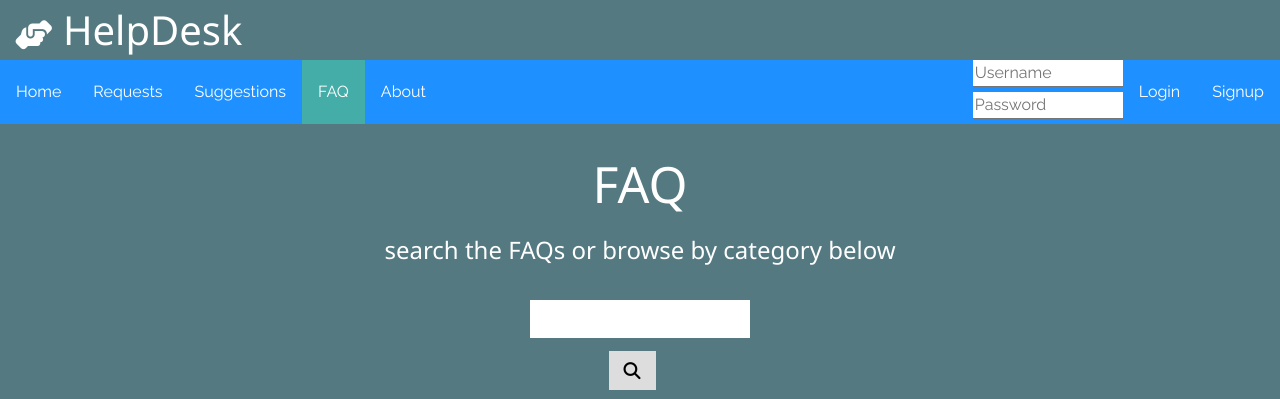
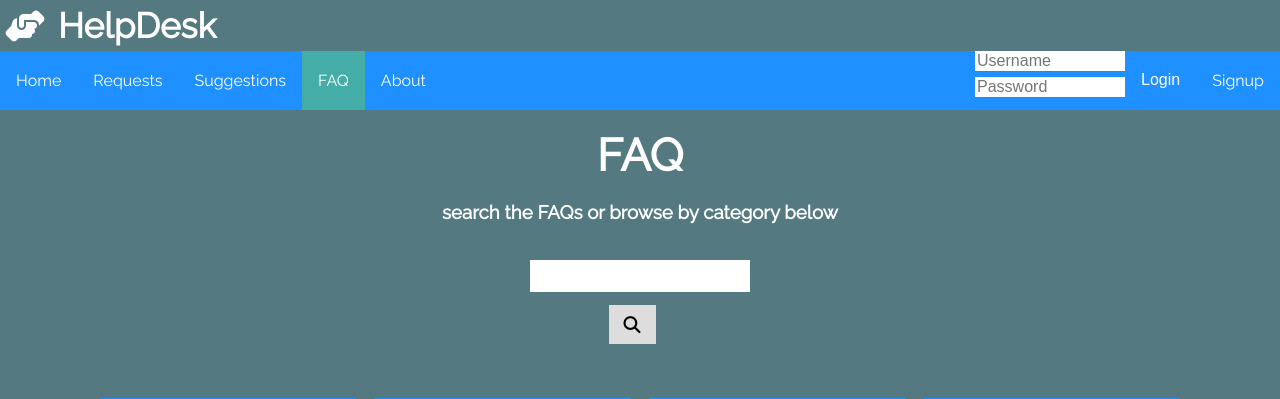
Before and after one commit to JawadAlSaeed/HelpDesk-Project, a PHP site: page /FAQ.php in a window 1280 px wide. Shown: the top 399 px of the page. Run offline with PHP 8.4, Linux system fonts and the light colour scheme; some libraries are stand-ins or nearby versions.

Commit message:
removed unnassasary link to w3

```diff
--- a/About.php
+++ b/About.php
@@ -9,7 +9,6 @@
     <meta charset="UTF-8">
     <meta name="viewport" content="width=device-width, initial-scale=1.0">
     <link href="css/mainCSS.css" rel="stylesheet" type="text/css" />
-    <link rel="stylesheet" href="https://www.w3schools.com/w3css/4/w3.css">
     <script src="https://kit.fontawesome.com/25823c862e.js"></script>
     <link href="https://fonts.googleapis.com/css?family=Raleway&display=swap" rel="stylesheet">
     <link href="css/input.css" rel="stylesheet" type="text/css" />
@@ -94,7 +93,7 @@
         </div>
         <br>
         <center>
-        <h1 style="font-size:50px">About</h1>
+        <h1 style="font-size:45px">About</h1>
         <br>
         <br>
         <br>
--- a/FAQ.php
+++ b/FAQ.php
@@ -9,7 +9,6 @@
     <meta charset="UTF-8">
     <meta name="viewport" content="width=device-width, initial-scale=1.0">
     <link href="css/mainCSS.css" rel="stylesheet" type="text/css" />
-    <link rel="stylesheet" href="https://www.w3schools.com/w3css/4/w3.css">
     <script src="https://kit.fontawesome.com/25823c862e.js"></script>
     <link href="https://fonts.googleapis.com/css?family=Raleway&display=swap" rel="stylesheet">
     <link href="css/input.css" rel="stylesheet" type="text/css" />
@@ -95,7 +94,7 @@
         <br>
         <div>
             <center>
-                <h1 style="font-size:50px">FAQ</h1>
+                <h1 style="font-size:45px">FAQ</h1>
                 <h3>search the FAQs or browse by category below</h3>
                 <br>
                 <div class="search-container">
--- a/Home.php
+++ b/Home.php
@@ -8,7 +8,6 @@
     <meta charset="UTF-8">
     <meta name="viewport" content="width=device-width, initial-scale=1.0">
     <link href="css/mainCSS.css" rel="stylesheet" type="text/css" />
-    <link rel="stylesheet" href="https://www.w3schools.com/w3css/4/w3.css">
     <script src="https://kit.fontawesome.com/25823c862e.js"></script>
     <link href="https://fonts.googleapis.com/css?family=Raleway&display=swap" rel="stylesheet">
     <link href="css/input.css" rel="stylesheet" type="text/css" />
@@ -95,7 +94,7 @@
         <br>
         <div>
             <center>
-                <h1 style="font-size:50px">How can we help you today?</h1>
+                <h1 style="font-size:45px">How can we help you today?</h1>
             </center>
         </div>
         <br>
--- a/Requests.php
+++ b/Requests.php
@@ -9,7 +9,6 @@
     <meta charset="UTF-8">
     <meta name="viewport" content="width=device-width, initial-scale=1.0">
     <link href="css/mainCSS.css" rel="stylesheet" type="text/css" />
-    <link rel="stylesheet" href="https://www.w3schools.com/w3css/4/w3.css">
     <script src="https://kit.fontawesome.com/25823c862e.js"></script>
     <link href="https://fonts.googleapis.com/css?family=Raleway&display=swap" rel="stylesheet">
     <link href="css/input.css" rel="stylesheet" type="text/css" />
@@ -94,7 +93,7 @@
         </div>
         <br>
         <center>
-        <h1 style="font-size:50px">What would you like to request?</h1>
+        <h1 style="font-size:45px">What would you like to request?</h1>
         <?php
         if (isset($_SESSION['userId'])) {
 
--- a/Suggestions.php
+++ b/Suggestions.php
@@ -9,7 +9,6 @@
     <meta charset="UTF-8">
     <meta name="viewport" content="width=device-width, initial-scale=1.0">
     <link href="css/mainCSS.css" rel="stylesheet" type="text/css" />
-    <link rel="stylesheet" href="https://www.w3schools.com/w3css/4/w3.css">
     <script src="https://kit.fontawesome.com/25823c862e.js"></script>
     <link href="https://fonts.googleapis.com/css?family=Raleway&display=swap" rel="stylesheet">
     <link href="css/input.css" rel="stylesheet" type="text/css" />
@@ -97,7 +96,7 @@
         <br>
         <div>
             <center>
-                <h1 style="font-size:50px">help us improve the improve the company</h1>
+                <h1 style="font-size:45px">help us improve the improve the company</h1>
             </center>
         </div>
         <br><br>
--- a/css/mainCSS.css
+++ b/css/mainCSS.css
@@ -39,7 +39,6 @@ ul {
     position: -webkit-sticky;
     position: sticky;
     top: 0;
-    font-family: 'Raleway', sans-serif;
 }
 
 li {
@@ -85,11 +84,20 @@ li a:hover:not(.active) {
 }
 
 div h1 {
-    font-size: 40px;
+    font-size: 35px;
     margin: 0;
     padding: 0;
     display: inline;
 }
+
+.title {
+    float: left;
+    padding-right: 5px;
+    padding-top: 5px;
+    padding-bottom: 5px;
+    padding-left: 5px;
+}
+
 
 a {
     text-decoration: none;
@@ -144,11 +152,7 @@ a:hover {
     width: 200px;
 }
 
-.title i {
-    float: left;
-    padding-left: 15px;
-    padding-top: 20px;
-}
+
 
 .aligner{
     float: left;
--- a/footer.php
+++ b/footer.php
@@ -1,3 +1,4 @@
+
     <footer class="footer">
         <p>Designed by: Jawad Al-Saeed <br>
             Contact Me: <a href="mailto:JawadAlsaeed266@gmail.com"> Email</a></p>
--- a/signup.php
+++ b/signup.php
@@ -9,7 +9,6 @@
     <meta charset="UTF-8">
     <meta name="viewport" content="width=device-width, initial-scale=1.0">
     <link href="css/mainCSS.css" rel="stylesheet" type="text/css" />
-    <link rel="stylesheet" href="https://www.w3schools.com/w3css/4/w3.css">
     <script src="https://kit.fontawesome.com/25823c862e.js"></script>
     <link href="https://fonts.googleapis.com/css?family=Raleway&display=swap" rel="stylesheet">
     <link href="css/input.css" rel="stylesheet" type="text/css" />
```
